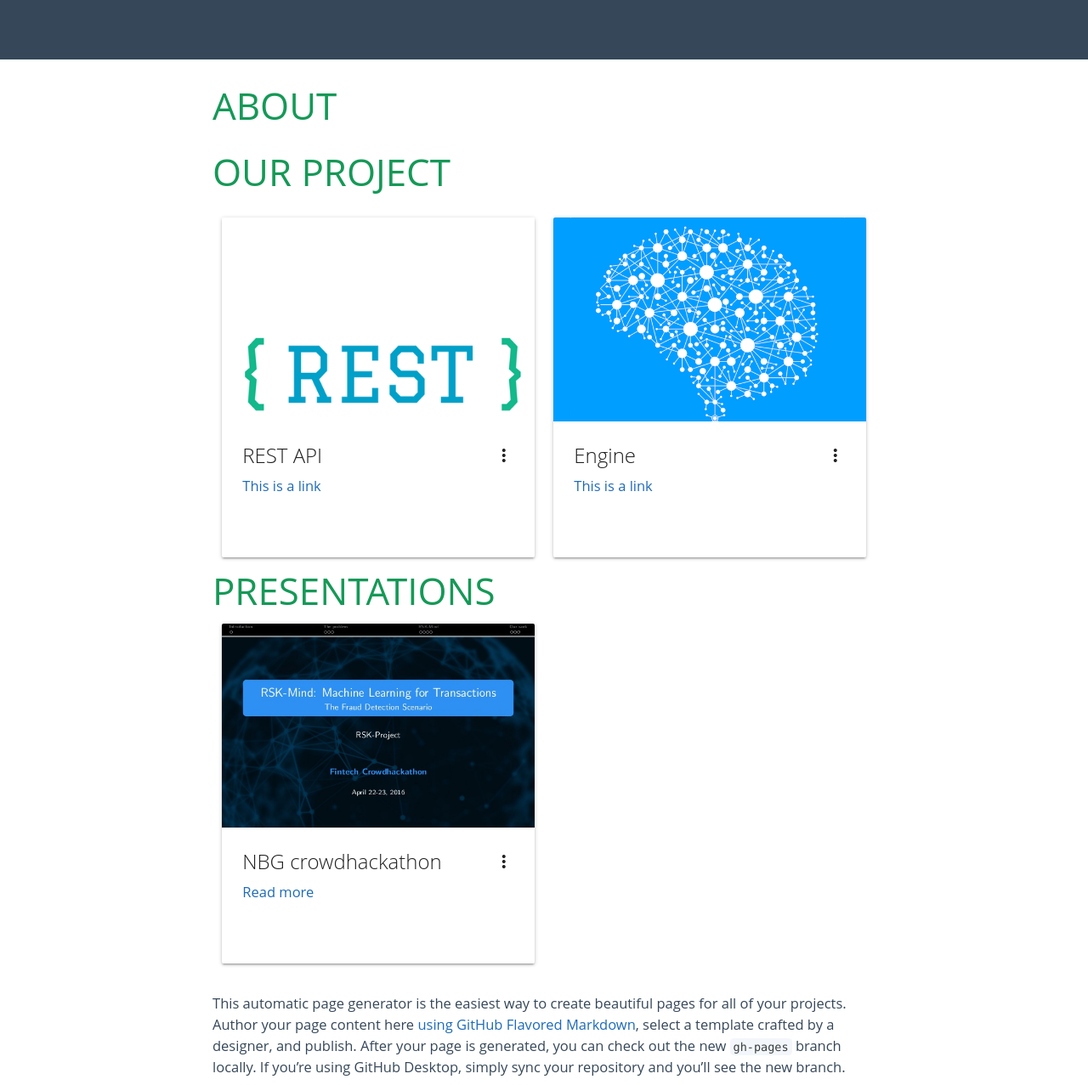
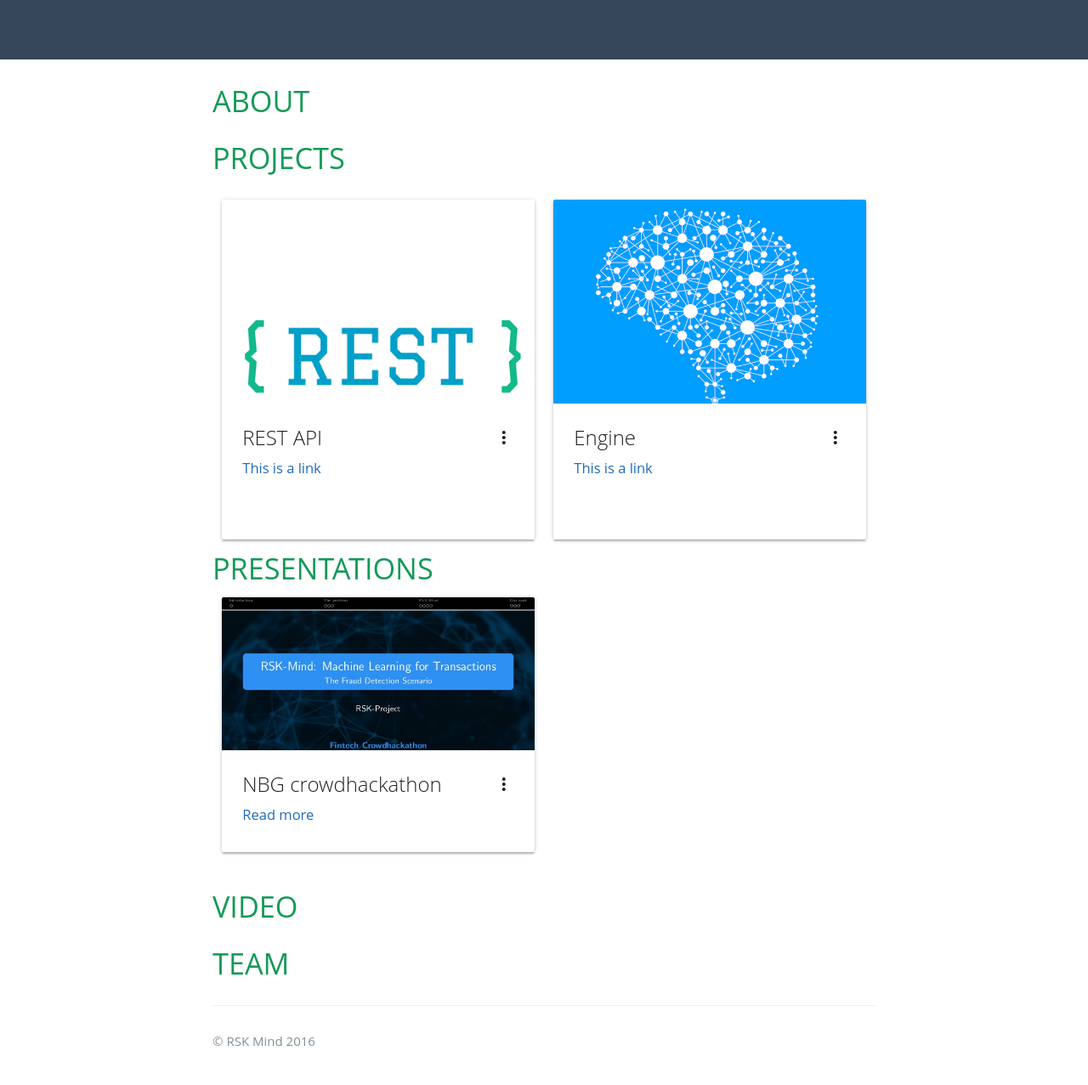
Before and after one commit to rsk-mind/rsk-mind.github.com, a plain HTML site: page index.html in a window 1280 px wide. Shown: the part 303-1580 px from the top of the page at 85% size. Drawn offline with nearby package versions, Linux system fonts and the light colour scheme.

Commit message:
Add presentation information

```diff
--- a/index.html
+++ b/index.html
@@ -23,18 +23,18 @@
     </section>
 
     <section class="main-content">
-      <h3>
+      <h4>
         <a id="welcome-to-github-pages" class="anchor" href="#welcome-to-github-pages" aria-hidden="true">
           <span aria-hidden="true" class="octicon octicon-link"></span>
         </a>
         ABOUT
-      </h3>
-      <h3>
+      </h4>
+      <h4>
         <a id="welcome-to-github-pages" class="anchor" href="#welcome-to-github-pages" aria-hidden="true">
           <span aria-hidden="true" class="octicon octicon-link"></span>
         </a>
-        OUR PROJECT
-      </h3>
+        PROJECTS
+      </h4>
       <div class="row">
         <div class="col s12 m6">
           <div class="card medium">
@@ -67,16 +67,16 @@
           </div>
       </div>
 
-      <h3>
+      <h4>
         <a id="welcome-to-github-pages" class="anchor" href="#welcome-to-github-pages" aria-hidden="true">
           <span aria-hidden="true" class="octicon octicon-link"></span>
         </a>
         PRESENTATIONS
-      </h3>
+      </h4>
 
       <div class="row">
         <div class="col s12 m6">
-          <div class="card medium">
+          <div class="card small">
             <div class="card-image waves-effect waves-block waves-light">
               <img class="activator" src="images/present-1.jpg">
             </div>
@@ -85,15 +85,27 @@
               <p><a href="presentations/fintech-crowdhackathon.pdf">Read more</a></p>
             </div>
             <div class="card-reveal">
-              <span class="card-title grey-text text-darken-4">Card Title<i class="material-icons right">close</i></span>
-              <p>Here is some more information about this product that is only revealed once clicked on.</p>
+              <span class="card-title grey-text text-darken-4">NBG crowdhackathon<i class="material-icons right">close</i></span>
+              <p>The presentation of our platform during the Fintech hackathon organized by National Bank of Greece Making e-transactions safer using Artificial Intelligence</p>
+              <p><a href="presentations/fintech-crowdhackathon.pdf">Read more</a></p>
             </div>
           </div>
         </div>
       </div>
 
+      <h4>
+        <a id="welcome-to-github-pages" class="anchor" href="#welcome-to-github-pages" aria-hidden="true">
+          <span aria-hidden="true" class="octicon octicon-link"></span>
+        </a>
+        VIDEO
+      </h4>
 
-      <p>This automatic page generator is the easiest way to create beautiful pages for all of your projects. Author your page content here <a href="https://guides.github.com/features/mastering-markdown/">using GitHub Flavored Markdown</a>, select a template crafted by a designer, and publish. After your page is generated, you can check out the new <code>gh-pages</code> branch locally. If you’re using GitHub Desktop, simply sync your repository and you’ll see the new branch.</p>
+      <h4>
+        <a id="welcome-to-github-pages" class="anchor" href="#welcome-to-github-pages" aria-hidden="true">
+          <span aria-hidden="true" class="octicon octicon-link"></span>
+        </a>
+        TEAM
+      </h4>
 
       <footer class="site-footer">
 
```
